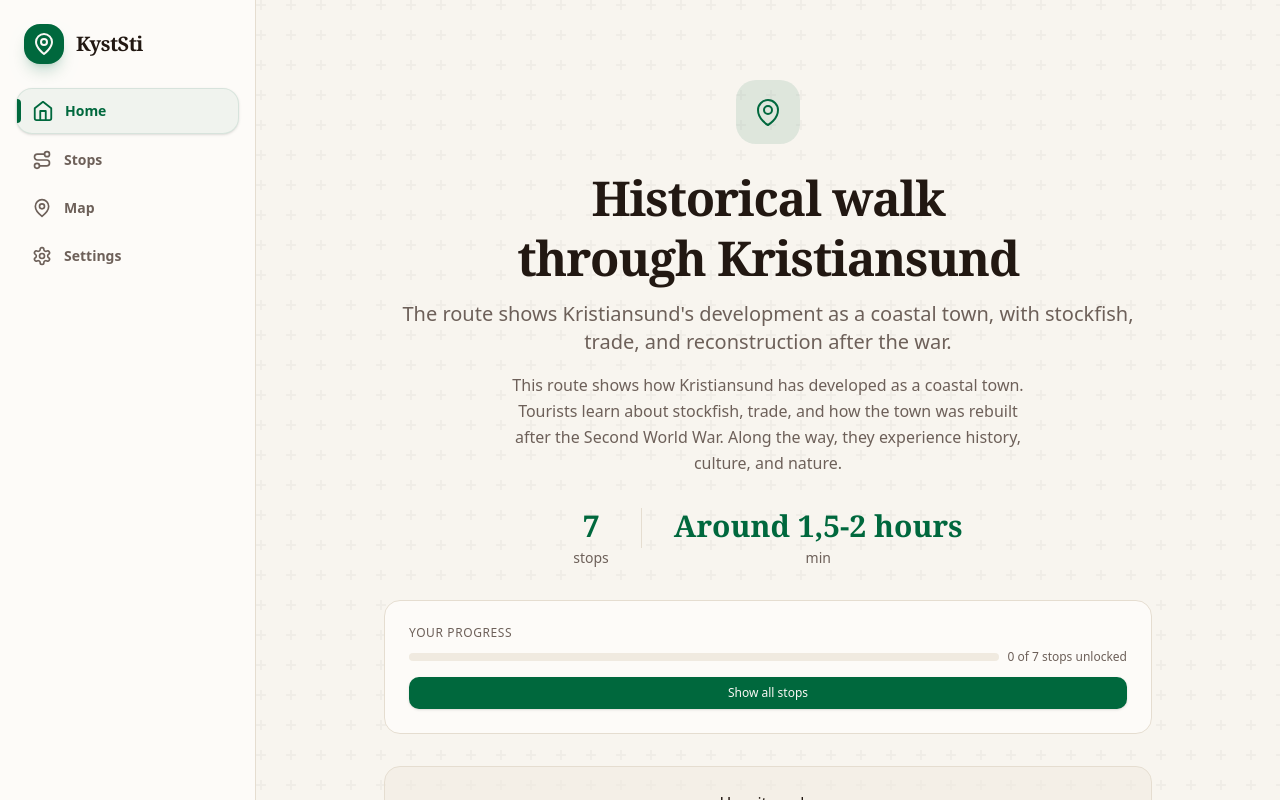
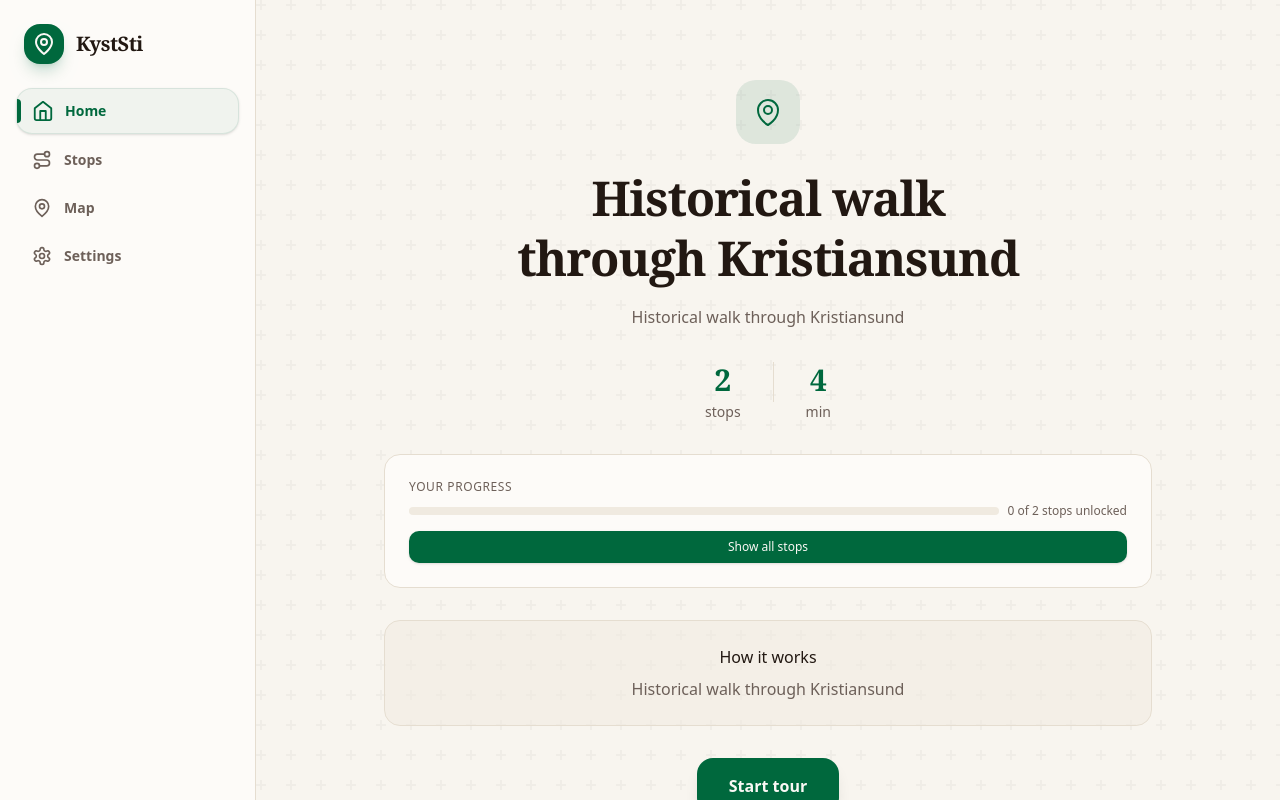
Before and after one commit to TheFrostBunny/KystSti, a React (Vite) app: page / in a window 1280 px wide. Built offline with nearby package versions, Linux system fonts and the light colour scheme; a web font is replaced by a local one.

Commit message:
Feat: Simplify tour details for historical walk through Kristiansund

```diff
--- a/src/data/tours/historical-walk-through-kristiansund.ts
+++ b/src/data/tours/historical-walk-through-kristiansund.ts
@@ -2,166 +2,38 @@ import type { Tour } from "./types";
 
 const tour: Tour = {
   id: "historical-walk-through-kristiansund",
-  title: {
-    no: "Historisk vandring i Kristiansund",
-    en: "Historical walk through Kristiansund"
-  },
-  subtitle: {
-    no: "Løypa viser Kristiansunds utvikling som kystby, med klippfisk, handel og gjenoppbygging etter krigen.",
-    en: "The route shows Kristiansund's development as a coastal town, with stockfish, trade, and reconstruction after the war."
-  },
-  description: {
-    no: "Denne løypa viser hvordan Kristiansund har utviklet seg som kystby. Turistene får læres om klippfisk, handel og hvordan byen ble gjenoppbygd etter andres verdenskrig. Underveis opplever de både historie, kultur og natur.",
-    en: "This route shows how Kristiansund has developed as a coastal town. Tourists learn about stockfish, trade, and how the town was rebuilt after the Second World War. Along the way, they experience history, culture, and nature."
-  },
-  howItWorks: {
-    no: "1. Starter ved Kristiansund havn, hvor de fleste turistene ankommer.\n2. Herfra går turen gjennom sentrum med flere stopp som forteller om byens historie.\n3. Et av høydepunktene er Varden utsiktspunkt, hvor man får god utsikt over øyene og havet rundt byen.\n4. Turen avluttes ved Gripruta kai, som viser forbindelsen mellom byen og kysten.",
-    en: "1. Starts at Kristiansund harbor, where most tourists arrive.\n2. From there, the route goes through the city center with several stops that tell the story of the town's history.\n3. One of the highlights is the Varden viewpoint, where you get a great view of the islands and the surrounding sea.\n4. The tour ends at the Gripruta quay, which shows the connection between the town and the coast."
-  },
-  estimatedTime: {
-    no: "Ca. 1,5-2 timer",
-    en: "Around 1,5-2 hours"
-  },
-  distance: "4 km",
-  difficulty: "moderat",
-  coverImage: "https://cdn.discordapp.com/attachments/1010516590321729536/1498956923364442234/IMG_0598.png?ex=69f30beb&is=69f1ba6b&hm=e4334f0b4dcfc4822226d5b39c0529d247f16e51796a7b3876fd8b1b800fc45a&",
+  title: { no: "Historisk vandring i Kristiansund", en: "Historical walk through Kristiansund" },
+  subtitle: { no: "", en: "" },
+  description: { no: "Historical walk through Kristiansund", en: "Historical walk through Kristiansund" },
+  howItWorks: { no: "Historical walk through Kristiansund", en: "Historical walk through Kristiansund" },
+  estimatedTime: { no: "3", en: "4" },
+  distance: "",
+  difficulty: "lett",
+  coverImage: "",
   mapCenter: { lat: 63.111, lng: 7.729 },
   mapZoom: 15,
   stops: [
     {
-      id: "kristiansund-havn",
+      id: "historical-walk-through-kristiansund",
       order: 1,
-      title: {
-        no: "Kristiansund havn",
-        en: "Kristiansund harbor"
-      },
-      description: {
-        no: "Kristiansund har i lang tid vært en viktig kystby i Norge. Byen består av flere øyer, og havna har vært sentrum for handel, fiske og transport. I dag er havna et viktig stopp for cruiseturister som ønsker å oppleve norsk kystkultur.\nNår du står her, er du midt i hjertet av byen. Båter, sjø og vær har alltid preget livet i Kristiansund. Byen ble nesten helt ødelagt under andre verdenskrig, men ble bygget opp igjen etterpå.\nDenne løypa tar deg gjennom både historie og natur, og gir et innblikk i hvordan livet ved kysten har vært og fortsatt er.",
-        en: "Kristiansund has long been an important coastal town in Norway. The town consists of several islands, and the harbor has been a center for trade, fishing, and transport. Today, the harbor is an important stop for cruise tourists who want to experience Norwegian coastal culture.\nAs you stand here, you are in the heart of the town. Boats, the sea, and the weather have always shaped life in Kristiansund. The town was almost completely destroyed during the Second World War but was rebuilt afterward.\nThis route takes you through both history and nature, offering insight into what life by the coast has been like and still is today."
-      },
+      title: { no: "Historical walk through Kristiansund", en: "Historical walk through Kristiansund" },
+      description: { no: "Historical walk through Kristiansund", en: "" },
       images: [],
-      lat: 63.111,
-      lng: 7.729,
-      locationHint: {
-        no: "Nær den nye campus på kaia",
-        en: "Near the new campus on the docks"
-      }
+      lat: 63.11154,
+      lng: 7.73352,
+      locationHint: { no: "", en: "" }
     },
     {
-      id: "klippfiskkjerringa",
+      id: "historical-walk-through-kristiansund-2",
       order: 2,
-      title: {
-        no: "Klippfiskkjerringa",
-        en: "Clip fish lady"
-      },
-      description: {
-        no: "Denne statuen viser ei kvinne som arbeider med klippfisk, en av de viktigste næringene i Kristiansund gjennom historien. Klippfisk er tørket og saltet fisk som ble eksportert til land som Portugal og Spania.\nArbeidet med klippfisk var tungt og krevde mye manuelt arbeid. Mange kvinner jobbet med å legge fisken ut til tørk på svabergene langs kysten.\nKlippfisken gjorde Kristiansund til en rik handelsby, og byen fikk en viktig rolle i norsk eksporthistorie. Denne statuen er en hyllest til arbeidet og menneskene bak denne næringen.",
-        en: "This statue shows a woman working with clipfish, one of the most important industries in Kristiansund throughout history. Clipfish is dried and salted fish that was exported to countries such as Portugal and Spain.\nWorking with clipfish was hard and required a lot of manual labor. Many women worked laying the fish out to dry on the coastal rocks along the shore.\nClipfish made Kristiansund a wealthy trading town, and the town gained an important role in Norway's export history. This statue is a tribute to the work and the people behind this industry."
-      },
+      title: { no: "Historical walk through Kristiansund 2", en: "Historical walk through Kristiansund 2" },
+      description: { no: "", en: "" },
       images: [],
-      lat: 63.111,
-      lng: 7.729,
-      locationHint: {
-        no: "Grå statue i sentrum av kaia",
-        en: "Grey statue in the middle of the docks"
-      }
-    },
-    {
-      id: "nordmre-museum",
-      order: 3,
-      title: {
-        no: "Nordmøre Museum",
-        en: "Nordmøre Museum"
-      },
-      description: {
-        no: "På Nordmøre Museum kan du oppleve hvordan folk levde langs kysten før i tiden. Museet viser gamle hus, båter og gjenstander fra hverdagslivet i regionen.\nHer får du innsikt i hvordan fiske, handel og sjøliv har formet kulturen i Kristiansund. Livet var nært knyttet til havet, og mange familier levde av det naturen ga.\nMuseet gir deg en dypere forståelse av hvordan byen har utviklet seg gjennom tidene, og hvorfor kystkulturen fortsatt er viktig i dag.",
-        en: "At Nordmøre Museum, you can experience how people used to live along the coast. The museum displays old houses, boats, and objects from everyday life in the region.\nHere, you gain insight into how fishing, trade, and maritime life have shaped the culture of Kristiansund. Life was closely tied to the sea, and many families lived off what nature provided.\nThe museum gives you a deeper understanding of how the town has developed over time and why coastal culture is still important today."
-      },
-      images: [],
-      lat: 63.111,
-      lng: 7.729,
-      locationHint: {
-        no: "Nye Normoria bygget",
-        en: "The new Normoria building"
-      }
-    },
-    {
-      id: "vanndamman",
-      order: 4,
-      title: {
-        no: "Vanndamman",
-        en: "Mini lake park"
-      },
-      description: {
-        no: "Vanndamman er et rolig og vakkert område midt i byen. Her finner du små vann, grøntområder og stier som gir en pause fra bylivet.\nOmrådet viser hvordan natur og by er tett knyttet sammen i Kristiansund. Selv i sentrum er naturen alltid nær.\nDette stedet gir deg mulighet til å oppleve stillhet og ro, samtidig som du er midt i en historisk kystby.",
-        en: "Vanndamman is a calm and beautiful area in the middle of the town. Here you will find small lakes, green spaces, and paths that offer a break from city life.\nThe area shows how nature and the town are closely connected in Kristiansund. Even in the city center, nature is always nearby.\nThis place gives you the opportunity to experience peace and quiet while still being in the heart of a historic coastal town."
-      },
-      images: [],
-      lat: 63.111,
-      lng: 7.729,
-      locationHint: {
-        no: "Parken ovenfor kirka",
-        en: "The park above the church"
-      }
-    },
-    {
-      id: "varden-utsiktspunkt",
-      order: 5,
-      title: {
-        no: "Varden utsiktspunkt",
-        en: "Varden lockout point"
-      },
-      description: {
-        no: "Fra Varden får du en fantastisk utsikt over hele Kristiansund. Du kan se de ulike øyene som byen er bygget på, og hvordan havet omgir alt.\nUtsikten viser tydelig hvordan geografi har påvirket utviklingen av byen. Øyene, sundene og havet har gjort sjøtransport til en viktig del av livet her.\nDette er et perfekt sted for å ta bilder og virkelig forstå hvordan natur og bosetting henger sammen i Norge.",
-        en: "From Varden, you get a fantastic view over all of Kristiansund. You can see the different islands the town is built on and how the sea surrounds everything.\nThe view clearly shows how geography has influenced the town's development. The islands, straits, and sea have made maritime transport an important part of life here.\nThis is a perfect place to take photos and truly understand how nature and settlement are connected in Norway."
-      },
-      images: [],
-      lat: 63.111,
-      lng: 7.729,
-      locationHint: {
-        no: "Det store hvite tårnet",
-        en: "The big white tower"
-      }
-    },
-    {
-      id: "kirklandet-kirke",
-      order: 6,
-      title: {
-        no: "Kirklandet kirke",
-        en: "Kirkelandet Church"
-      },
-      description: {
-        no: "Kirklandet kirke er en moderne kirke som ble bygget etter andre verdenskrig. Den gamle byen ble ødelagt, og mye måtte bygges opp på nytt.\nKirken er kjent for sin spesielle arkitektur og regnes som en av de mest moderne kirkene i Norge.\nDen symboliserer både ødeleggelse og gjenoppbygging, og viser hvordan Kristiansund har reist seg igjen etter krigen.",
-        en: "Kirklandet Church is a modern church that was built after the Second World War. The old town was destroyed, and much had to be rebuilt.\nThe church is known for its distinctive architecture and is considered one of the most modern churches in Norway.\nIt symbolizes both destruction and reconstruction, showing how Kristiansund rose again after the war."
-      },
-      images: [],
-      lat: 63.114558,
-      lng: 7.725902,
-      locationHint: {
-        no: "Den store, moderne, hvite kirka",
-        en: "The big, modern, white church"
-      }
-    },
-    {
-      id: "gripruta-kai",
-      order: 7,
-      title: {
-        no: "Gripruta kai",
-        en: "Gripruta Docks"
-      },
-      description: {
-        no: "Herfra går båten til Grip, en liten øy utenfor Kristiansund. Øya var tidligere et viktig fiskevær, men i dag er det kun noen få faste innbyggere igjen.\nGrip gir et unikt innblikk i hvordan livet på små øyer langs norskekysten har vært. Mange levde tett sammen og var avhengige av havet.\nSelv om turen ikke går dit i dag, gir dette stoppet en forståelse av livet utenfor byen og hvordan regionen henger sammen.",
-        en: "From here, the boat goes to Grip, a small island outside Kristiansund. The island was once an important fishing village, but today only a few permanent residents remain.\nGrip offers a unique insight into what life has been like on small islands along the Norwegian coast. Many people lived closely together and depended on the sea.\nEven though the tour does not go there today, this stop provides an understanding of life outside the town and how the region is connected."
-      },
-      images: [],
-      lat: 63.111,
-      lng: 7.729,
-      locationHint: {
-        no: "Havna i sentrum",
-        en: "The docks in the middle of town"
-      }
+      lat: 63.11468,
+      lng: 7.72871,
+      locationHint: { no: "", en: "" }
     }
-  ]
+  ],
 };
 
 export default tour;
```
